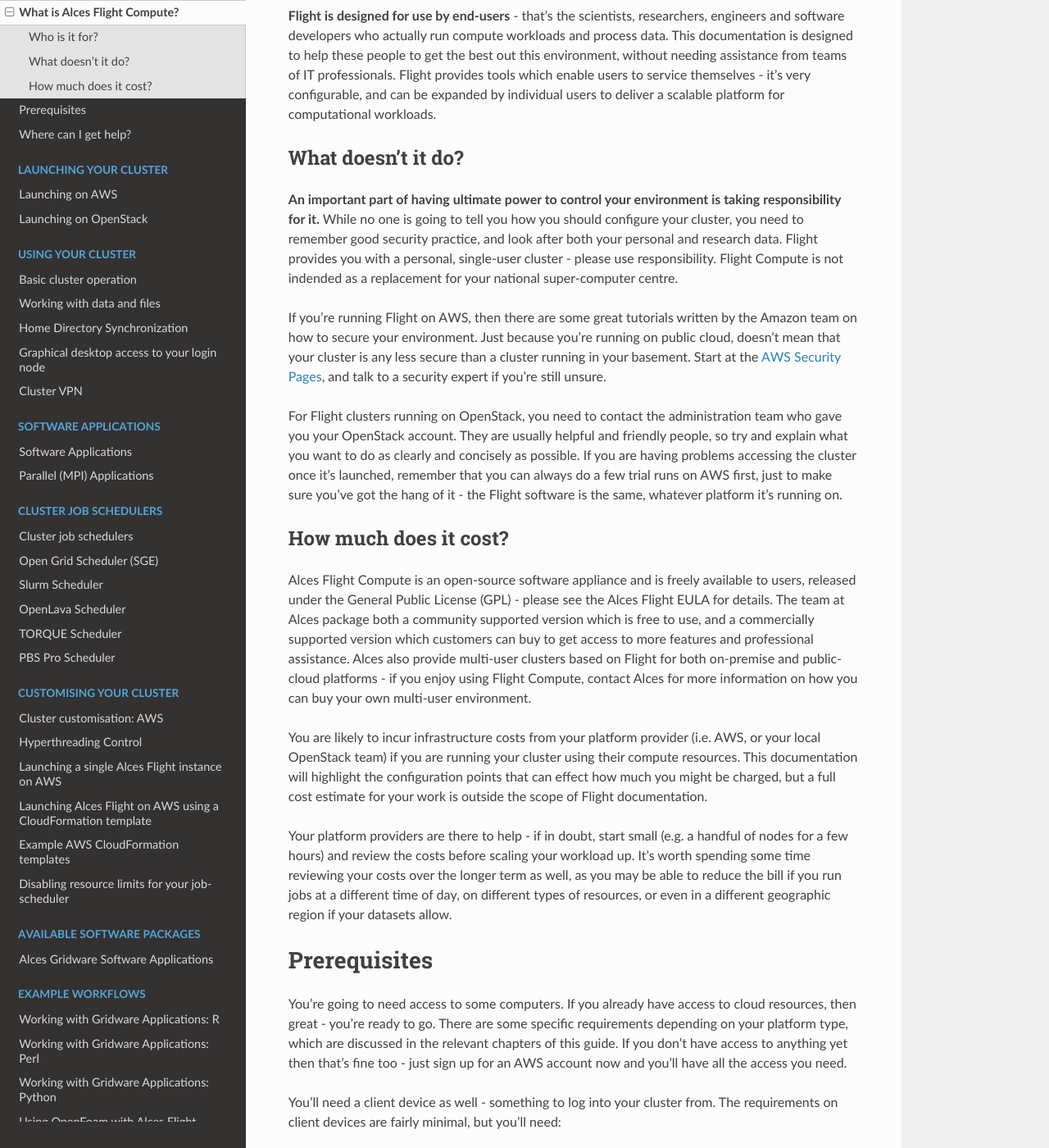
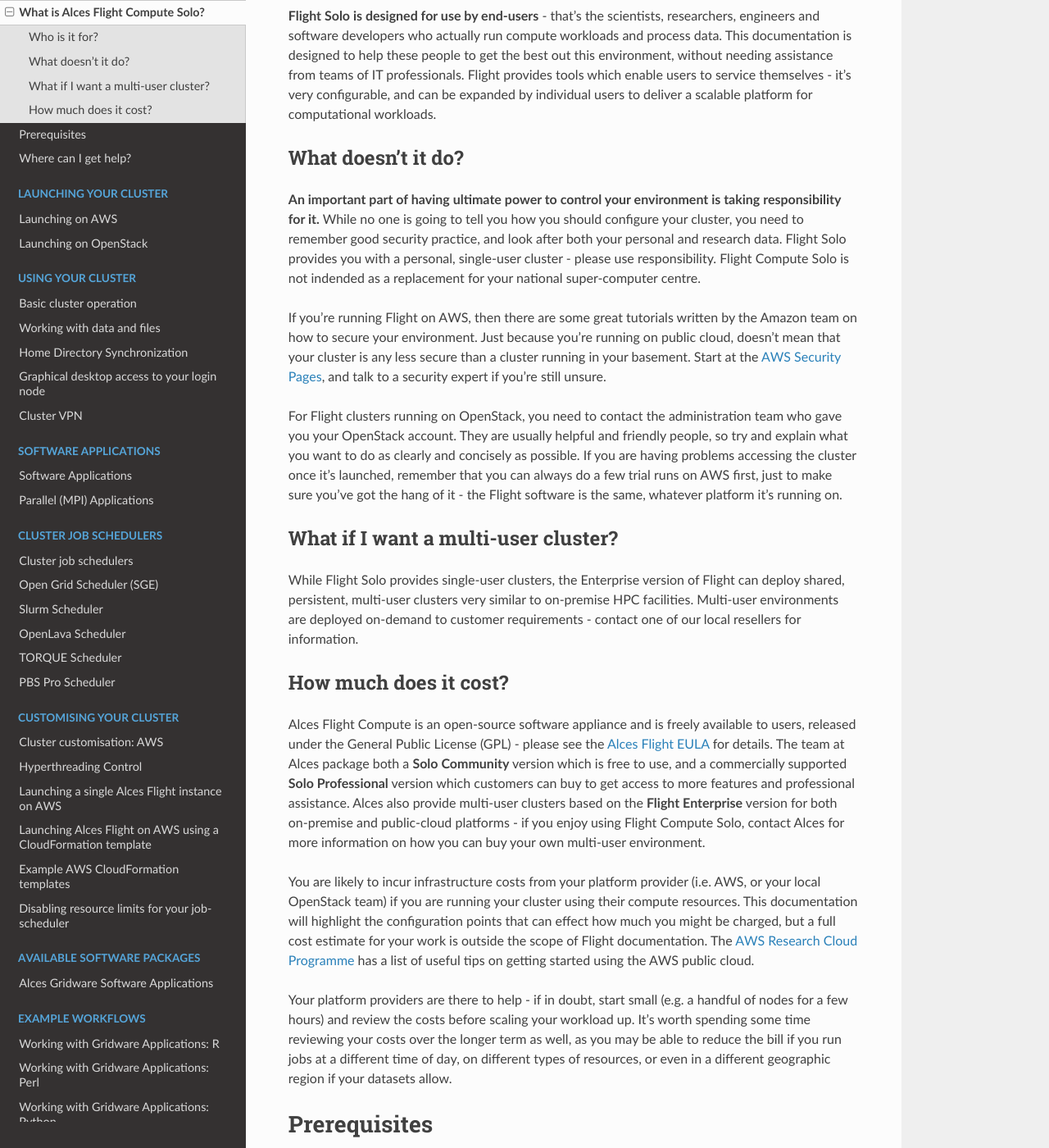
Before and after one commit to alces-software/flight-appliance-docs, a Sphinx documentation site: the page built from docs/source/overview/whatisit.rst, in a window 1280 px wide and 1400 px high, scrolled down 712 px. Shown: the whole window at 82% size. Built offline with Sphinx 7.4.7 and the Read the Docs theme 2.0.0, drawn with Linux system fonts in a browser that asks for light colours; some of the changed text lies outside the part shown.

Commit message:
Minor fixes and updates for 2016.4

```diff
--- a/docs/source/overview/whatisit.rst
+++ b/docs/source/overview/whatisit.rst
@@ -1,7 +1,7 @@
 .. _whatisit:
 
-What is Alces Flight Compute?
-=============================
+What is Alces Flight Compute Solo?
+==================================
 
 Alces Flight Compute is a software appliance designed to help researchers and scientists build their own high-performance compute cluster quickly and easily. The basic structure provided for users is as follows:
 
@@ -11,32 +11,38 @@
  - A batch job scheduler
  - Access to a library of software applications
 
-Flight is designed to get researchers started with HPC as quickly as possible, providing a pre-configured environment which is ready for work immediately. The cluster you build is personal to you - users have root-access to the environment, and can setup and configure the system to their needs.
+Flight Solo is designed to get researchers started with HPC as quickly as possible, providing a pre-configured environment which is ready for work immediately. The cluster you build is personal to you - users have root-access to the environment, and can setup and configure the system to their needs.
 
-Your cluster is designed to be **ephemeral** - i.e. you run it for as long as you need it, then shut it down. Although there is no built-in time limit for Flight clusters, the most effective way of sharing compute resources in the cloud is to book them out only when you need them. Contrary to popular belief, you can achieve huge cost savings over purchasing server hardware if learn to work effectively in this way.
+Your cluster is designed to be **ephemeral** - i.e. you run it for as long as you need it, then shut it down. Although there is no built-in time limit for Flight clusters, the most effective way of sharing compute resources in the cloud is to book them out only when you need them. Contrary to popular belief, you can achieve huge cost savings over purchasing server hardware if you learn to work effectively in this way.
 
 Who is it for?
 --------------
 
-**Flight is designed for use by end-users** - that's the scientists, researchers, engineers and software developers who actually run compute workloads and process data. This documentation is designed to help these people to get the best out this environment, without needing assistance from teams of IT professionals. Flight provides tools which enable users to service themselves - it's very configurable, and can be expanded by individual users to deliver a scalable platform for computational workloads.
+**Flight Solo is designed for use by end-users** - that's the scientists, researchers, engineers and software developers who actually run compute workloads and process data. This documentation is designed to help these people to get the best out this environment, without needing assistance from teams of IT professionals. Flight provides tools which enable users to service themselves - it's very configurable, and can be expanded by individual users to deliver a scalable platform for computational workloads.
 
 
 What doesn't it do?
 -------------------
 
-**An important part of having ultimate power to control your environment is taking responsibility for it.** While no one is going to tell you how you should configure your cluster, you need to remember good security practice, and look after both your personal and research data. Flight provides you with a personal, single-user cluster - please use responsibility. Flight Compute is not indended as a replacement for your national super-computer centre.
+**An important part of having ultimate power to control your environment is taking responsibility for it.** While no one is going to tell you how you should configure your cluster, you need to remember good security practice, and look after both your personal and research data. Flight Solo provides you with a personal, single-user cluster - please use responsibility. Flight Compute Solo is not indended as a replacement for your national super-computer centre.
 
 If you're running Flight on AWS, then there are some great tutorials written by the Amazon team on how to secure your environment. Just because you're running on public cloud, doesn't mean that your cluster is any less secure than a cluster running in your basement. Start at the `AWS Security Pages <https://aws.amazon.com/security>`_, and talk to a security expert if you're still unsure.
 
 For Flight clusters running on OpenStack, you need to contact the administration team who gave you your OpenStack account. They are usually helpful and friendly people, so try and explain what you want to do as clearly and concisely as possible. If you are having problems accessing the cluster once it's launched, remember that you can always do a few trial runs on AWS first, just to make sure you've got the hang of it - the Flight software is the same, whatever platform it's running on.
 
 
+What if I want a multi-user cluster?
+------------------------------------
+
+While Flight Solo provides single-user clusters, the Enterprise version of Flight can deploy shared, persistent, multi-user clusters very similar to on-premise HPC facilities. Multi-user environments are deployed on-demand to customer requirements - contact one of our local resellers for information.
+
+
 How much does it cost?
 ----------------------
 
-Alces Flight Compute is an open-source software appliance and is freely available to users, released under the General Public License (GPL) - please see the Alces Flight EULA for details. The team at Alces package both a community supported version which is free to use, and a commercially supported version which customers can buy to get access to more features and professional assistance. Alces also provide multi-user clusters based on Flight for both on-premise and public-cloud platforms - if you enjoy using Flight Compute, contact Alces for more information on how you can buy your own multi-user environment.
+Alces Flight Compute is an open-source software appliance and is freely available to users, released under the General Public License (GPL) - please see the `Alces Flight EULA <https://s3-eu-west-1.amazonaws.com/flight-aws-marketplace/2016.4/AlcesFlight_2016.4_EULA.txt>`_ for details. The team at Alces package both a **Solo Community** version which is free to use, and a commercially supported **Solo Professional** version which customers can buy to get access to more features and professional assistance. Alces also provide multi-user clusters based on the **Flight Enterprise** version for both on-premise and public-cloud platforms - if you enjoy using Flight Compute Solo, contact Alces for more information on how you can buy your own multi-user environment.
 
-You are likely to incur infrastructure costs from your platform provider (i.e. AWS, or your local OpenStack team) if you are running your cluster using their compute resources. This documentation will highlight the configuration points that can effect how much you might be charged, but a full cost estimate for your work is outside the scope of Flight documentation.
+You are likely to incur infrastructure costs from your platform provider (i.e. AWS, or your local OpenStack team) if you are running your cluster using their compute resources. This documentation will highlight the configuration points that can effect how much you might be charged, but a full cost estimate for your work is outside the scope of Flight documentation. The `AWS Research Cloud Programme <https://aws.amazon.com/rcp>`_ has a list of useful tips on getting started using the AWS public cloud.
 
 Your platform providers are there to help - if in doubt, start small (e.g. a handful of nodes for a few hours) and review the costs before scaling your workload up. It's worth spending some time reviewing your costs over the longer term as well, as you may be able to reduce the bill if you run jobs at a different time of day, on different types of resources, or even in a different geographic region if your datasets allow.
 
@@ -89,4 +95,4 @@
 
 The Flight community support site is a great resource for helping with HPC cluster usage, but for software application support you're going to need to contact the developers of the packages themselves. Each software package installed by Flight comes with a link to the online home of the package (e.g. ``module display apps/gromacs``), where you can highlight any issues to the package maintainers. Remember that many of these software products are open-source and you've paid no fee to use them - try to make your bug-reports and enhancement requests as helpful and friendly as possible to the application developers. They've done you a great service by making their software available for you to use - please be respectful of their time and effort if you need to contact them, and remember to credit their software in your research publications.
 
-If you're a big company or research group and want to pay for support delivered direct-to-you, then please contact us at info@alces-flight.com . We provide consultancy and targeted support services directly and via a network of partners - it's this that funds the open-source Flight projects.
+If you're a big company or research group and want to pay for support delivered direct-to-you, then please contact us at info@alces-flight.com . Customers can purchase support for Flight Solo Professional via the AWS Marketplace, and for Flight Enterprise via our sales team. We provide consultancy and targeted support services directly and via a network of partners - it's this that funds the open-source Flight projects.
```
